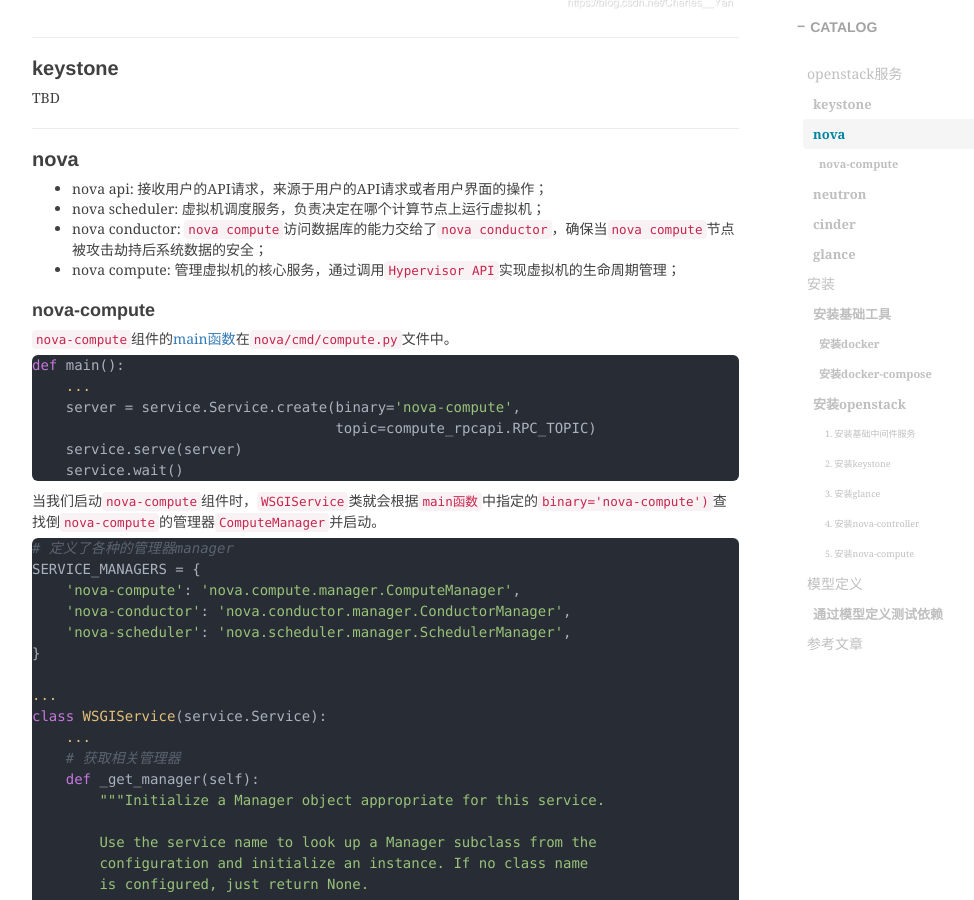
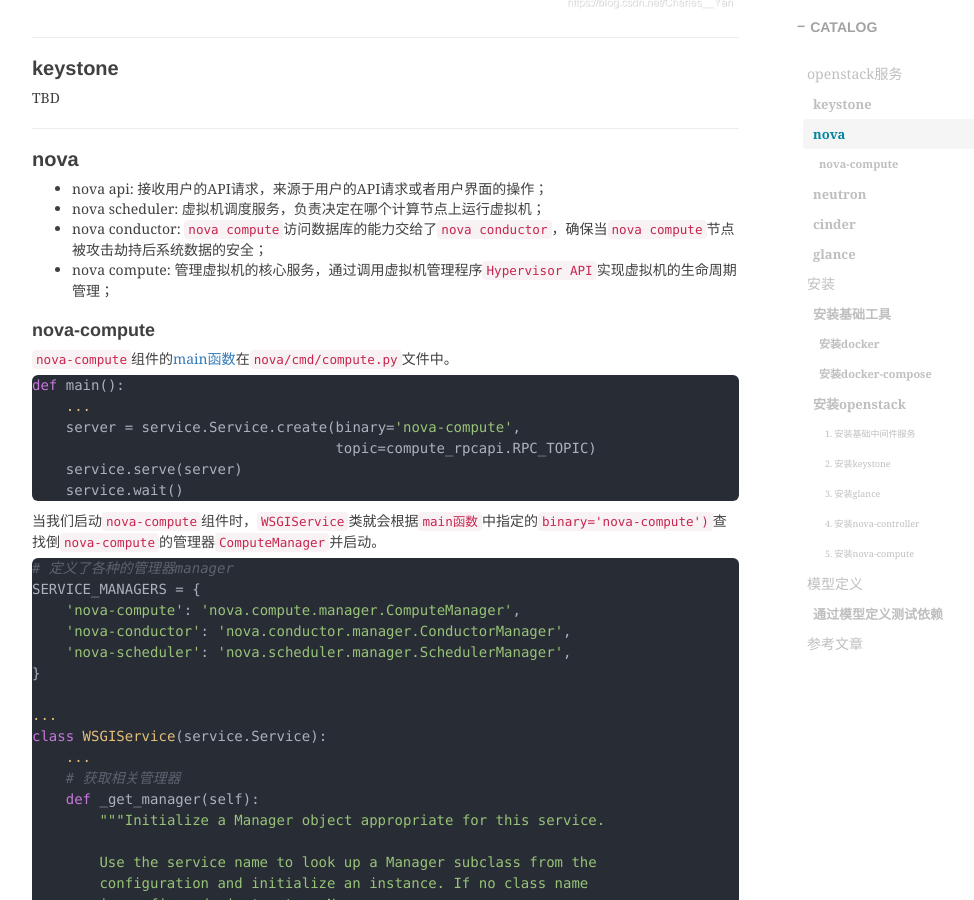
Before and after one commit to shihai1991/shihai1991.github.io, a Jekyll site: the page built from _posts/2024-01-15-在docker上运行nova-compute.md, in a window 1280 px wide and 900 px high, scrolled down 1193 px. Shown: the whole window, without its empty margins (233-1207 px from the left). Built offline with Jekyll 4.4.1, drawn with Linux system fonts in a browser that asks for light colours; nearby versions of some CDN libraries; comment, search, counter and statistics services are not loaded; some of the changed text lies outside the part shown.

Commit message:
Update 2024-01-15-在docker上运行nova-compute.md

````diff
--- a/_posts/2024-01-15-在docker上运行nova-compute.md
+++ b/_posts/2024-01-15-在docker上运行nova-compute.md
@@ -23,7 +23,7 @@
 - nova api: 接收用户的API请求，来源于用户的API请求或者用户界面的操作；
 - nova scheduler: 虚拟机调度服务，负责决定在哪个计算节点上运行虚拟机；
 - nova conductor: `nova compute`访问数据库的能力交给了`nova conductor`，确保当`nova compute`节点被攻击劫持后系统数据的安全；
-- nova compute: 管理虚拟机的核心服务，通过调用`Hypervisor API`实现虚拟机的生命周期管理；
+- nova compute: 管理虚拟机的核心服务，通过调用虚拟机管理程序`Hypervisor API`实现虚拟机的生命周期管理；
 
 ### nova-compute
 `nova-compute`组件的[main函数](https://github.com/openstack/nova/blob/6531ed6310c4c11ee807e10d1a0fa91658c3afea/nova/cmd/compute.py#L44)在`nova/cmd/compute.py`文件中。
@@ -76,7 +76,7 @@
 [libvirt]
 virt_type=kvm
 ```
-在所有的虚拟层驱动中，有个驱动driver是专门用来做测试的，这个驱动名字是`FakeDriver`，在[文件`nova/virt/fake.py`中](https://opendev.org/openstack/nova/src/branch/master/nova/virt/fake.py)。这个驱动用于控制平面服务的性能测试或者不同计算节点间的“移动”操作。`FakeDriver`驱动不会和任何的`Hypervisor`进行通信，也不会和周边的neutron、cinder、glance服务通信。
+在所有的虚拟层驱动中，有个驱动driver是专门用来做测试的，这个驱动名字是`FakeDriver`，在[文件`nova/virt/fake.py`中](https://opendev.org/openstack/nova/src/branch/master/nova/virt/fake.py)。这个驱动用于控制平面服务的性能测试或者不同计算节点间的“移动”操作。`FakeDriver`驱动不会和任何的虚拟机管理平台`Hypervisor`进行通信，也不会和周边的neutron、cinder、glance服务通信。
 
 ## neutron
 TBD
````
